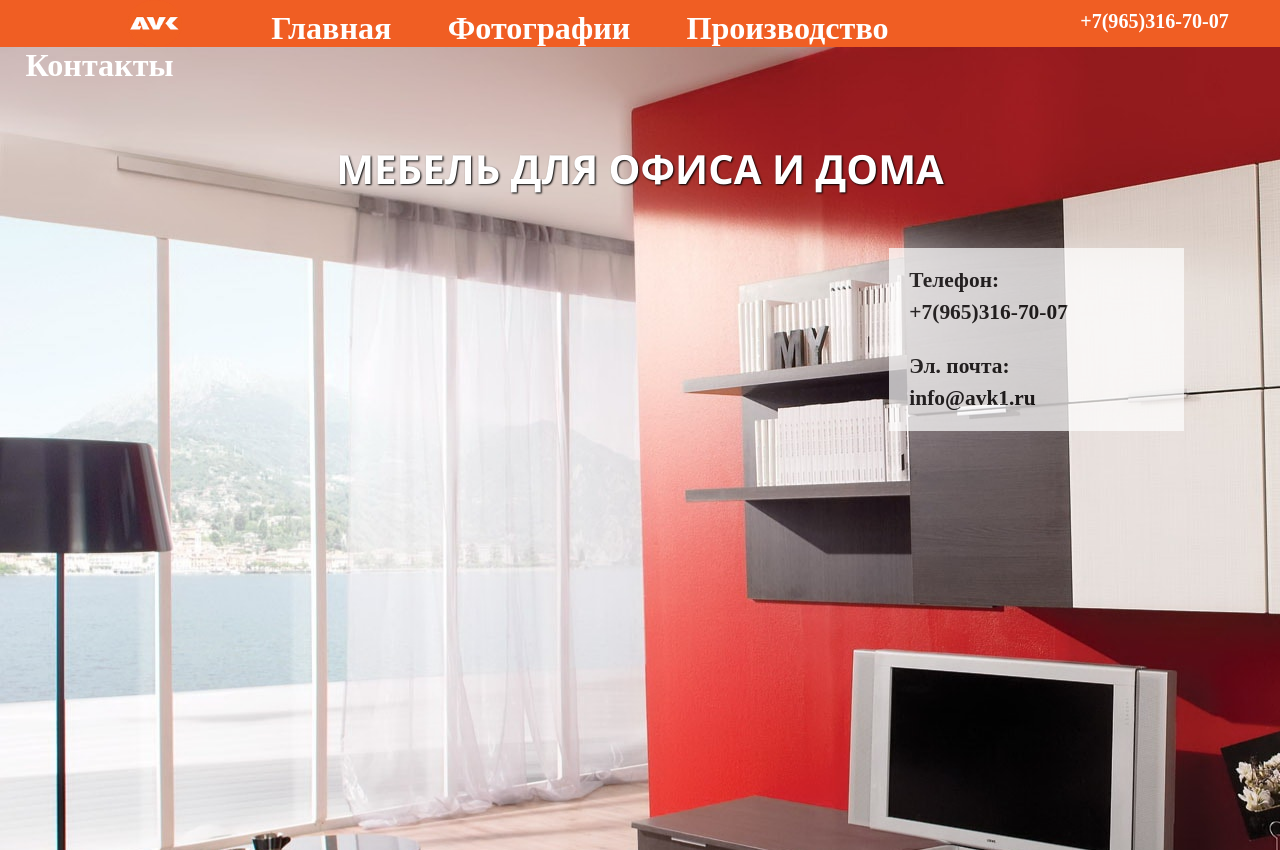
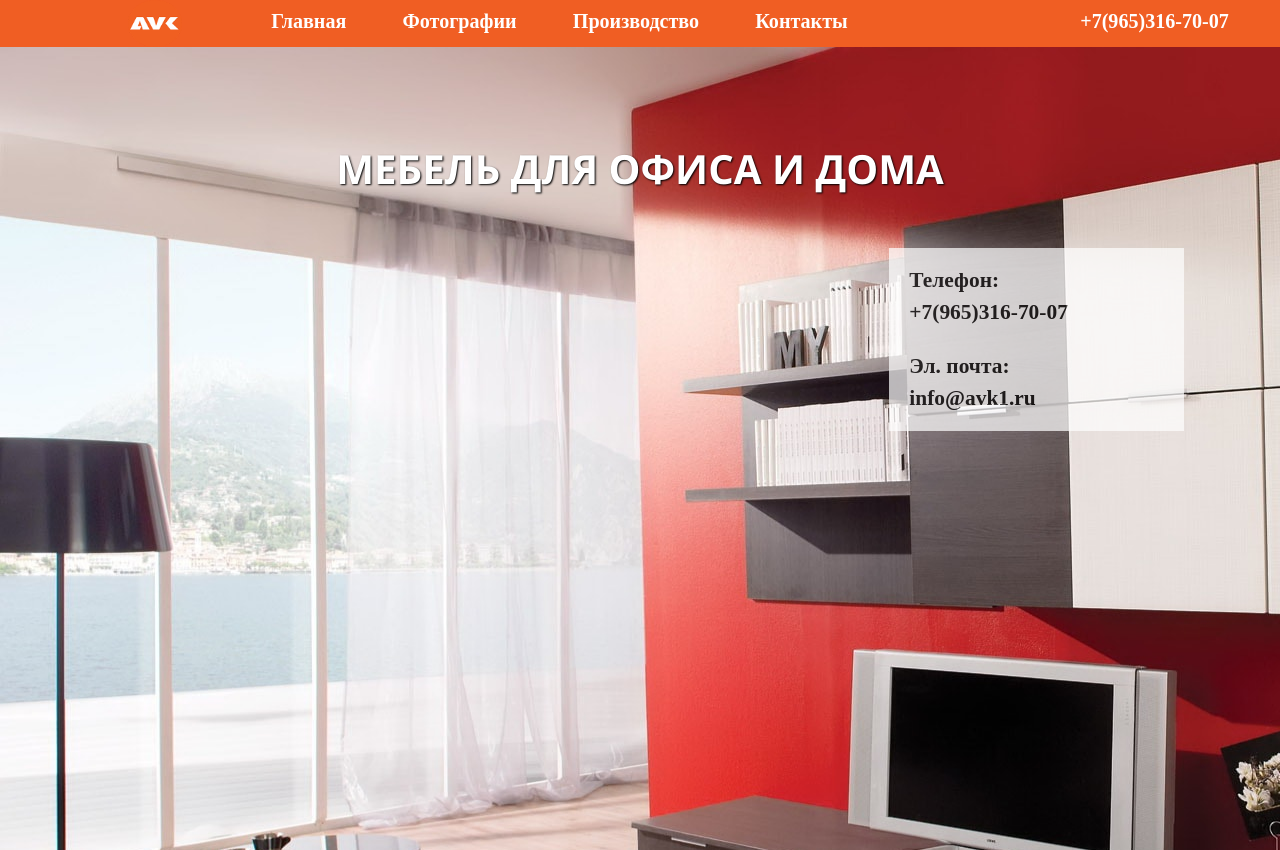
Before and after one commit to NovilGH/novilgh.github.io, a plain HTML site: page index.html in a window 1280 px wide. Shown: the top 850 px of the page. Drawn offline with Linux system fonts and the light colour scheme.

Commit message:
23-09 Update-2

```diff
--- a/style.css
+++ b/style.css
@@ -48,6 +48,7 @@ h1 {
 h2 {
 	margin-top: 20pt;
 	margin-bottom: 3pt;
+	margin-left: 20pt;
 	font-family: opensans;
 	font-size: 2em;
 	text-align: left;
@@ -58,11 +59,6 @@ h3 {
 	font-family: opensans;
 	font-size: 1.5em;
 	text-align: center;
-}
-
-li {
-	font-family: fontawesome;
-	font-size: 1.6em;
 }
 
 img {
```
Also changed, not shown: img/title.png (renamed from img/title-2.png).
